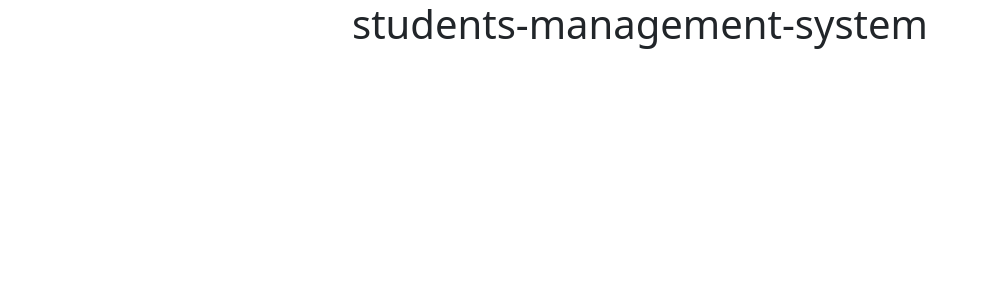
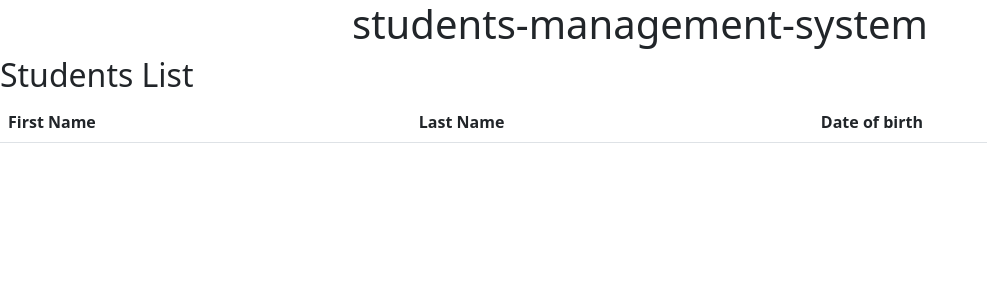
Before and after one commit to zineddinezino/students-management-system-front-end, an Angular app: page / in a window 1280 px wide. Shown: the top 300 px of the page, without its empty margins (0-987 px from the left). Built offline with nearby package versions, Linux system fonts and the light colour scheme.

Commit message:
Student list component

```diff
--- a/src/app/app.component.html
+++ b/src/app/app.component.html
@@ -1,5 +1,5 @@
 <h1 class="text-center">{{title}}</h1>
-
+<app-students-list>{{title}}</app-students-list>
 <!-- * * * * * * * * * * * * * * * * * * * * * * * * * * * * * * * -->
 <!-- * * * * * * * * * * * The content above * * * * * * * * * * * -->
 <!-- * * * * * * * * * * is only a placeholder * * * * * * * * * * -->
--- /dev/null
+++ b/src/app/model/student.model.ts
@@ -0,0 +1,6 @@
+export class Student {
+    studentId: number | undefined;
+    firstName: string | undefined;
+    lastName: string | undefined;
+    dateOfBirth: Date | undefined;
+}
--- a/src/app/model/student.ts
+++ /dev/null
@@ -1,6 +0,0 @@
-export class Student {
-  studentId: number;
-  firstName: string;
-  lastName: string;
-  dateOfBirth: Date;
-}
--- a/src/app/students-list/students-list.component.html
+++ b/src/app/students-list/students-list.component.html
@@ -1 +1,17 @@
-<p>students-list works!</p>
+<h2>Students List</h2>
+<table class="table">
+    <thead>
+        <tr>
+            <th>First Name</th>
+            <th>Last Name</th>
+            <th>Date of birth</th>
+        </tr>
+    </thead>
+    <tbody>
+        <tr *ngFor = "let student of students">
+            <td>{{student.firstName}}</td>
+            <td>{{student.lastName}}</td>
+            <td>{{student.dateOfBirth}}</td>
+        </tr>
+    </tbody>
+</table>
--- a/src/app/students-list/students-list.component.ts
+++ b/src/app/students-list/students-list.component.ts
@@ -1,4 +1,6 @@
 import { Component, OnInit } from '@angular/core';
+import { Student } from '../model/student.model';
+
 
 @Component({
   selector: 'app-students-list',
@@ -7,6 +9,7 @@ import { Component, OnInit } from '@angular/core';
 })
 export class StudentsListComponent implements OnInit {
 
+  students: Student[] | undefined;
   constructor() { }
 
   ngOnInit(): void {
```
Also changed, not shown: 1 other file (tests, documents, lock files or other folders).
